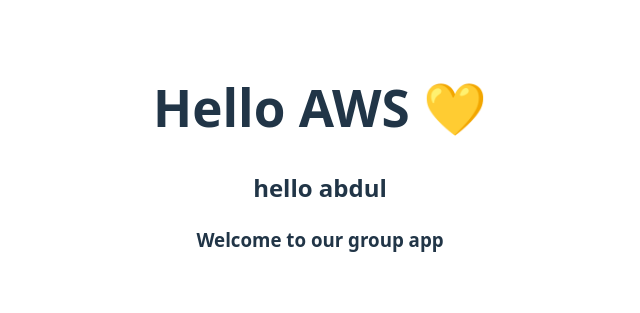
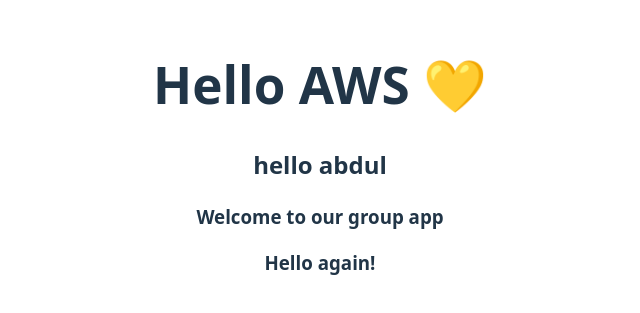
Before and after one commit to DarjaElina/aws-hello-world, a React (Vite) app: page / in a window 1280 px wide. Shown: the part 241-554 px from the top of the page, without its empty margins (320-960 px from the left). Built offline with nearby package versions, Linux system fonts and the light colour scheme.

Commit message:
update 0.4

```diff
--- a/src/App.jsx
+++ b/src/App.jsx
@@ -6,6 +6,7 @@
       <h1>Hello AWS 💛</h1>
       <h2>hello abdul</h2>
       <h3>Welcome to our group app</h3>
+      <h3>Hello again!</h3>
     </>
   );
 }
```
